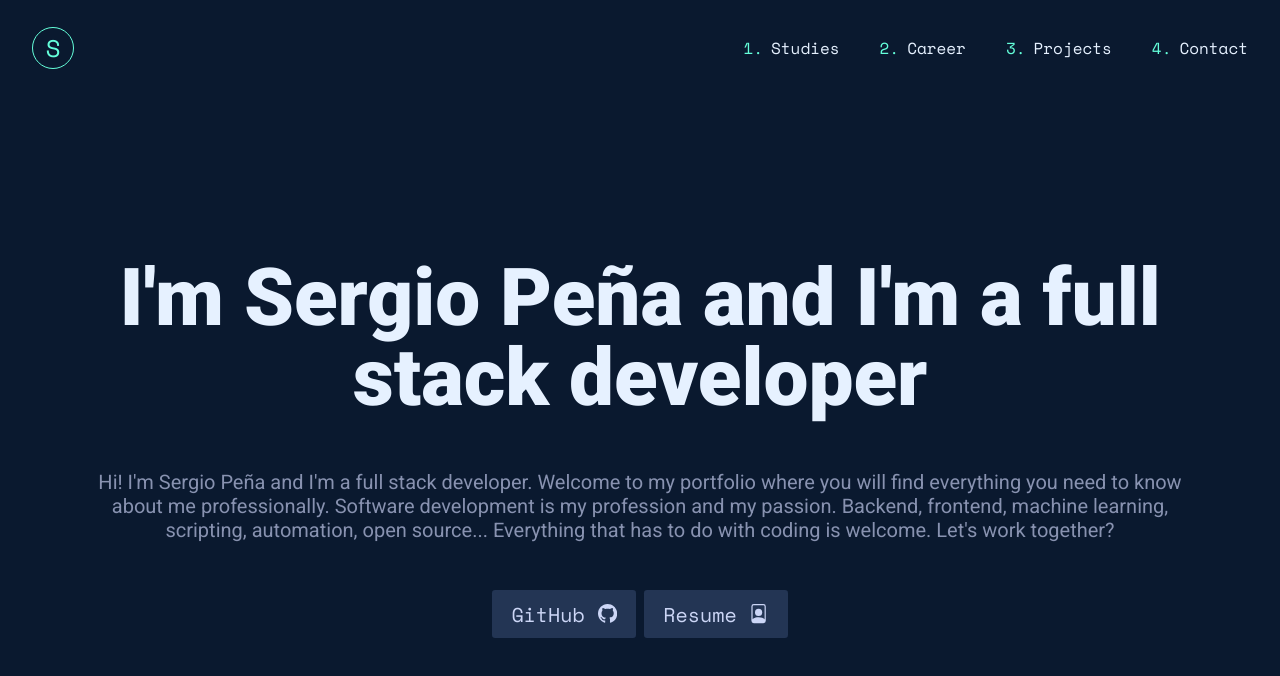
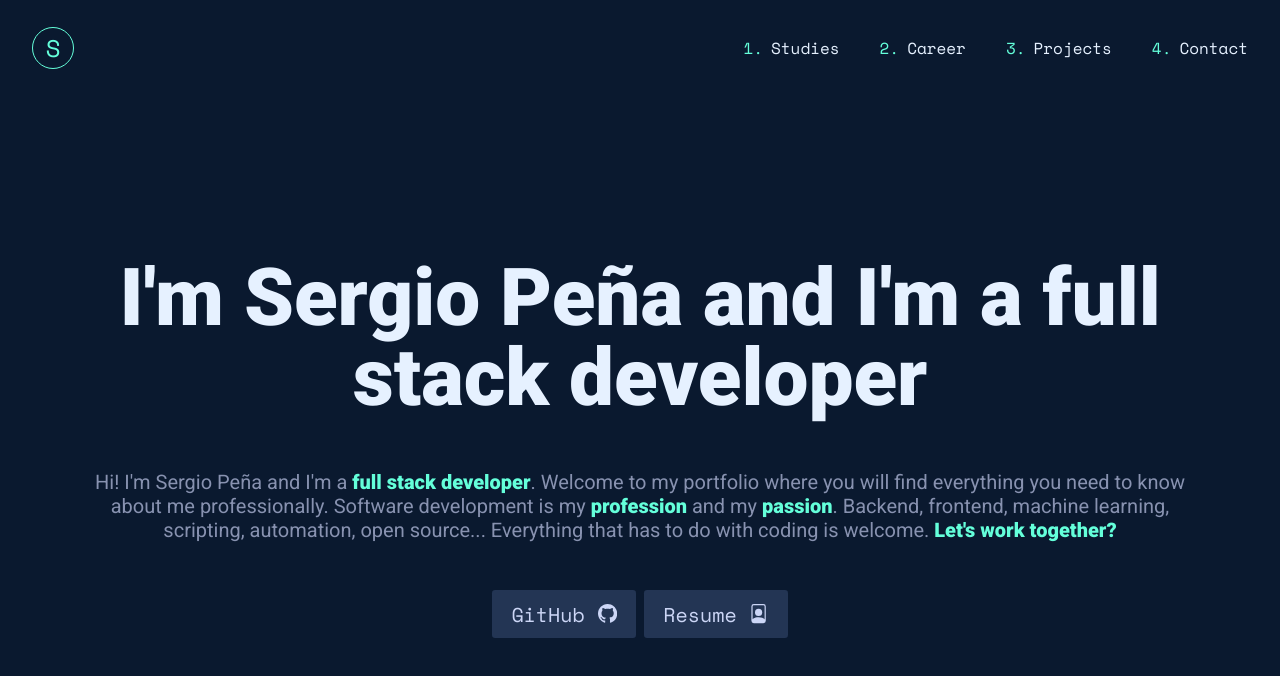
Before and after one commit to sergiopmdeveloper/portfolio, a React (Vite) app: page / in a window 1280 px wide. Shown: the top 676 px of the page. Built offline with nearby package versions, Linux system fonts and the light colour scheme.

Commit message:
feat: implement highlighted parts

```diff
--- a/src/components/Welcome/Welcome.tsx
+++ b/src/components/Welcome/Welcome.tsx
@@ -34,6 +34,11 @@ const WelcomeDescription = styled.p`
   margin-bottom: 3rem;
 `
 
+const HighlightedPart = styled.span`
+  font-weight: 900;
+  color: ${theme.green};
+`
+
 const WelcomeButtonsContainer = styled.div`
   display: flex;
   gap: 0.5rem;
@@ -52,12 +57,15 @@ export function Welcome() {
           I'm Sergio Peña and I'm a full stack developer
         </WelcomeTitle>
         <WelcomeDescription>
-          Hi! I'm Sergio Peña and I'm a full stack developer. Welcome to my
+          Hi! I'm Sergio Peña and I'm a{' '}
+          <HighlightedPart>full stack developer</HighlightedPart>. Welcome to my
           portfolio where you will find everything you need to know about me
-          professionally. Software development is my profession and my passion.
-          Backend, frontend, machine learning, scripting, automation, open
-          source... Everything that has to do with coding is welcome. Let's work
-          together?
+          professionally. Software development is my{' '}
+          <HighlightedPart>profession</HighlightedPart> and my{' '}
+          <HighlightedPart>passion</HighlightedPart>. Backend, frontend, machine
+          learning, scripting, automation, open source... Everything that has to
+          do with coding is welcome.{' '}
+          <HighlightedPart>Let's work together?</HighlightedPart>
         </WelcomeDescription>
         <WelcomeButtonsContainer>
           <a href="https://github.com/sergiopmdeveloper" target="_blank">
```
